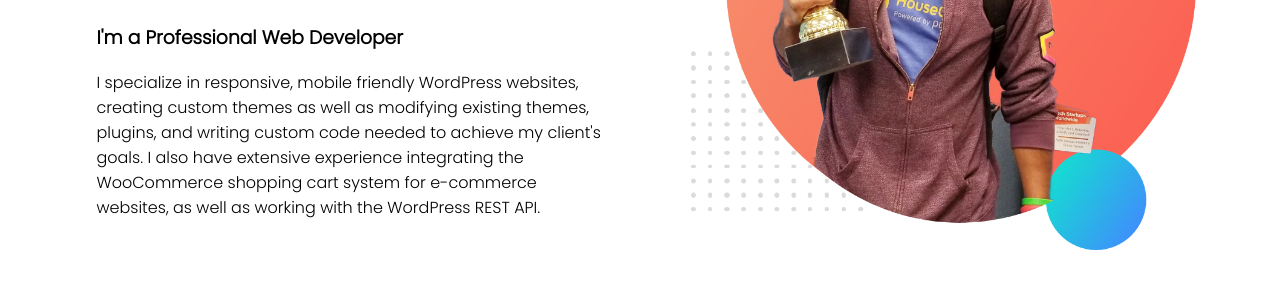
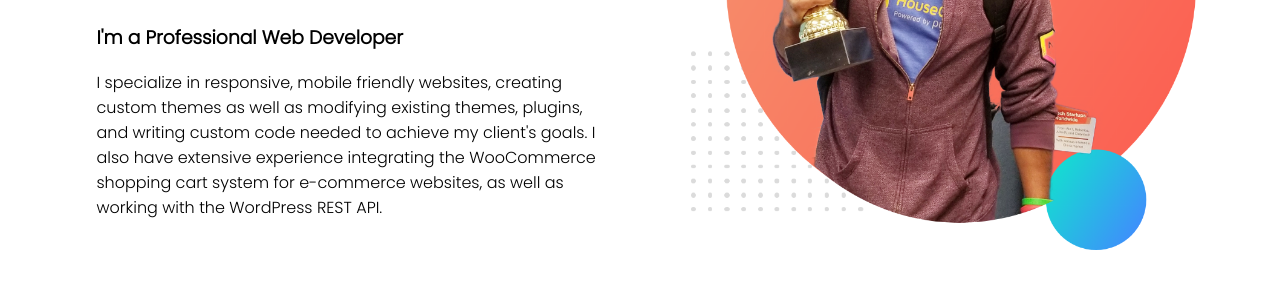
Before and after one commit to Sudipta-Nandan-Aich/Web-Portfolio-ME, a plain HTML site: page index.html in a window 1280 px wide. Shown: the part 260-548 px from the top of the page. Drawn offline with Linux system fonts and the light colour scheme.

Commit message:
updated first half

```diff
--- a/index.html
+++ b/index.html
@@ -14,7 +14,7 @@
             <h1>Welcome To</h1>
             <h1> <span class="name-highlight"> Sudipta's </span> World</h1>
             <h3>I'm a Professional Web Developer</h3>
-            <p>I specialize in responsive, mobile friendly WordPress websites, creating custom themes as well as modifying existing themes, plugins, and writing custom code needed to achieve my client's goals. I also have extensive experience integrating the WooCommerce shopping cart system for e-commerce websites, as well as working with the WordPress REST API.</p>
+            <p>I specialize in responsive, mobile friendly websites, creating custom themes as well as modifying existing themes, plugins, and writing custom code needed to achieve my client's goals. I also have extensive experience integrating the WooCommerce shopping cart system for e-commerce websites, as well as working with the WordPress REST API.</p>
         </div>
         <div class="half-width">
             <img src="images/jhankar.png" alt="jhankar">
```
